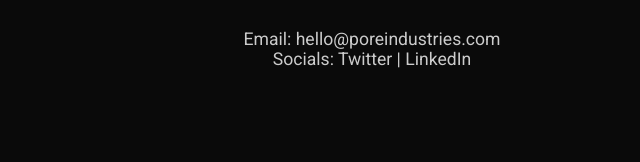
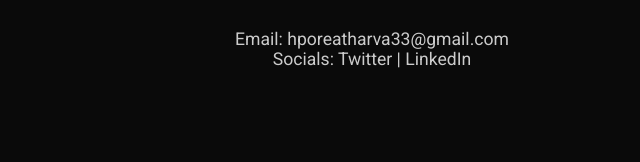
Before and after one commit to poreatharva3301/POREIndustries, a plain HTML site: page index.html in a window 1280 px wide. Shown: the part 1737-1899 px from the top of the page, 268-908 px from the left. Drawn offline with Linux system fonts and the light colour scheme.

Commit message:
Update index.html

```diff
--- a/index.html
+++ b/index.html
@@ -61,7 +61,7 @@
   <!-- Contact Section -->
   <section class="contact" id="contact">
     <h2>Contact Us</h2>
-    <p>Email: <a href="mailto:hello@poreindustries.com">hello@poreindustries.com</a></p>
+    <p>Email: <a href="mailto:poreatharva33@gmail.com">hporeatharva33@gmail.com</a></p>
     <p>Socials: <a href="#">Twitter</a> | <a href="#">LinkedIn</a></p>
   </section>
 
```
